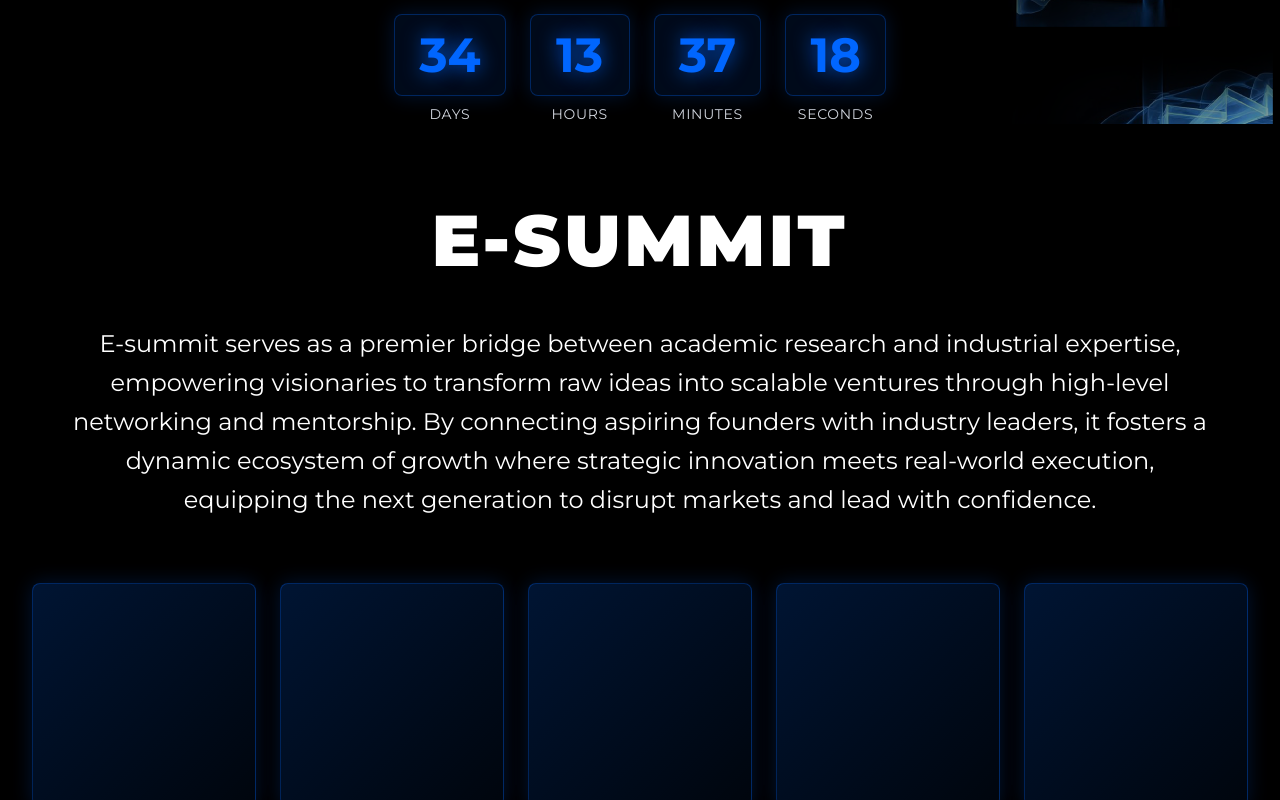
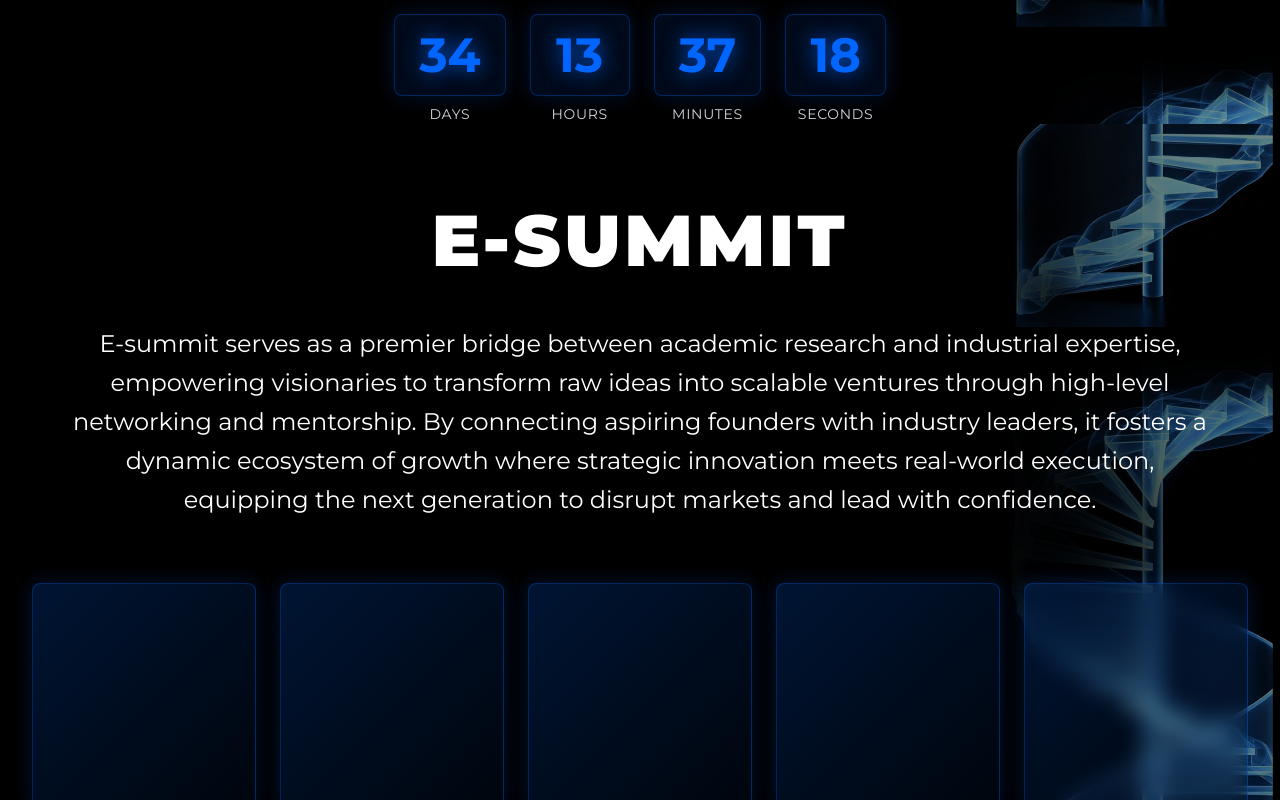
Before and after one commit to Ansh-mick27/AIIHFound_E_summit, a Next.js app: page / in a window 1280 px wide. Shown: the part 840-1640 px from the top of the page. Built offline with nearby package versions, Linux system fonts and the light colour scheme.

Commit message:
Improve spiral animation visibility in AboutESummit section

```diff
--- a/src/components/AboutESummit.tsx
+++ b/src/components/AboutESummit.tsx
@@ -6,14 +6,15 @@ export default function AboutESummit() {
         <section className="relative bg-black text-white py-20 px-8 overflow-hidden">
             {/* Spiral Staircase Background - Right Side */}
             <div
-                className="absolute top-0 right-0 bottom-0 w-[30vw] -z-20 pointer-events-none"
+                className="absolute top-0 right-0 bottom-0 w-[30vw] pointer-events-none"
                 style={{
                     backgroundImage: 'url(/images/spiral-stairs.png)',
                     backgroundRepeat: 'repeat-y',
                     backgroundPosition: 'right center',
                     backgroundSize: '100% auto',
-                    opacity: 1.0,
-                    animation: 'spiralScroll 20s linear infinite'
+                    opacity: 0.8,
+                    animation: 'spiralScroll 20s linear infinite',
+                    zIndex: 1
                 }}
             />
 
@@ -36,7 +37,7 @@ export default function AboutESummit() {
                 }}
             />
 
-            <div className="max-w-7xl mx-auto relative z-10">
+            <div className="max-w-7xl mx-auto relative z-20">
                 {/* Title */}
                 <motion.h2
                     initial={{ opacity: 0, y: 20 }}
```
